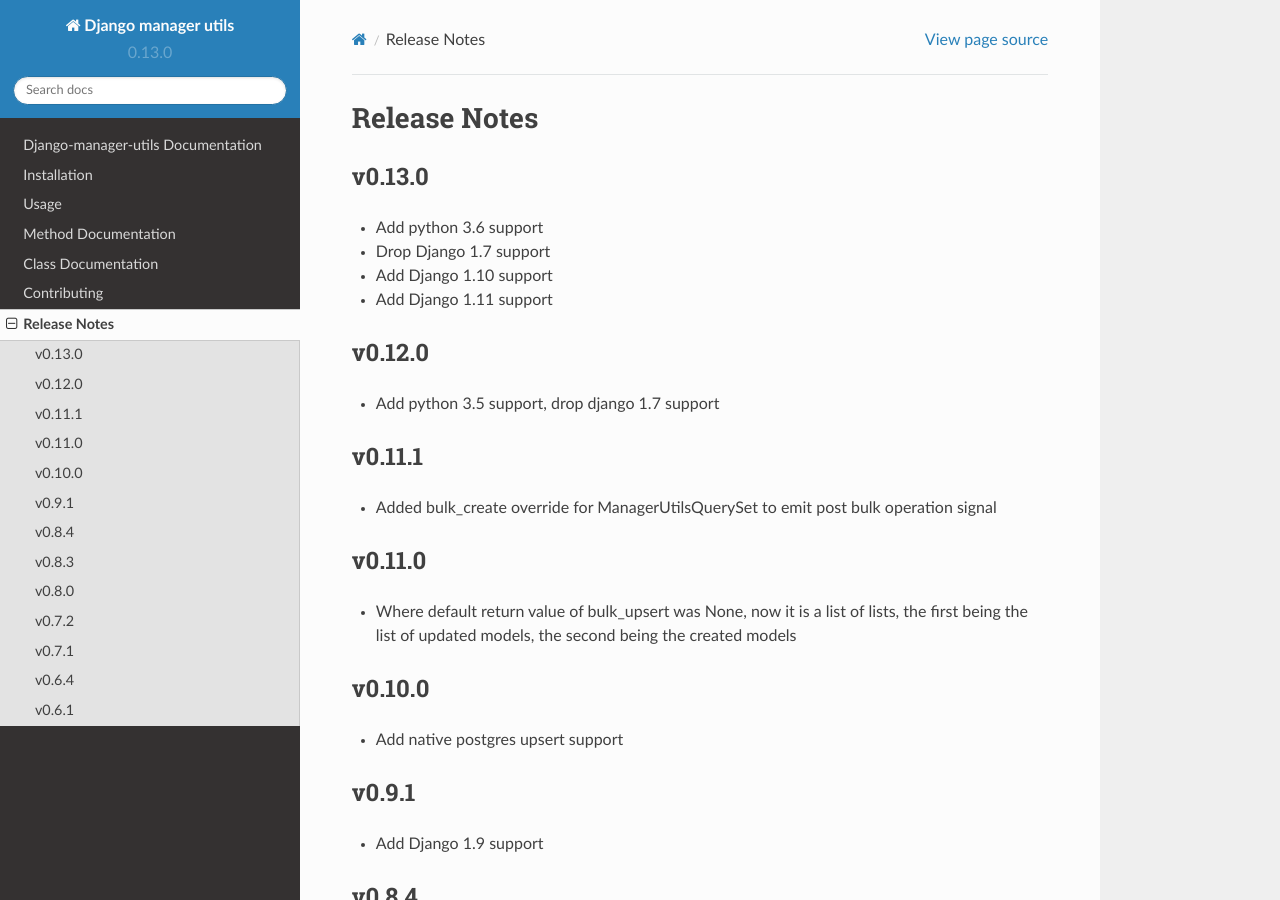
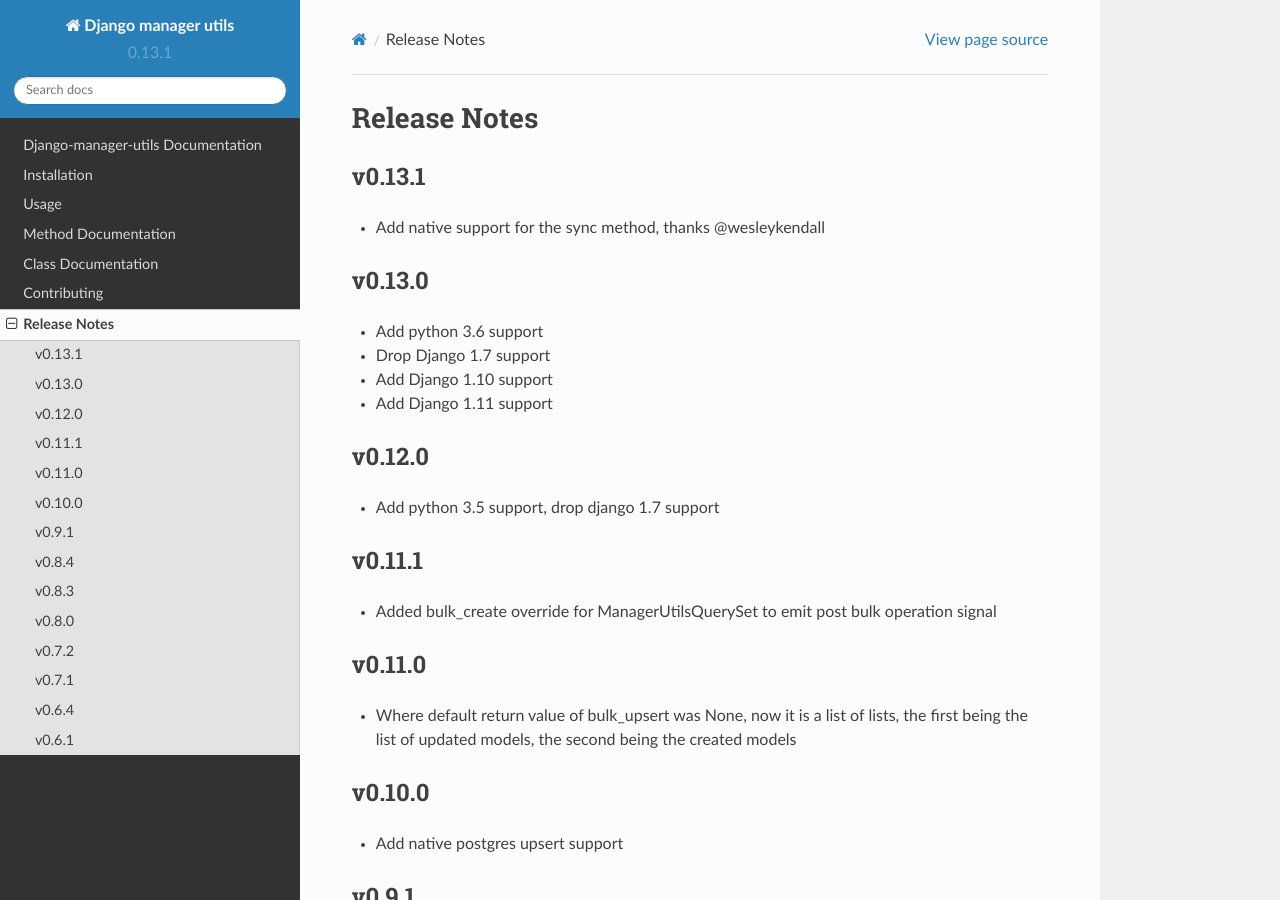
Before and after one commit to ambitioninc/django-manager-utils, a Sphinx documentation site: the page built from docs/release_notes.rst, in a window 1280 px wide and 900 px high. Built offline with Sphinx 7.4.7 and the Read the Docs theme 2.0.0, drawn with Linux system fonts in a browser that asks for light colours.

Commit message:
Bump version, add release notes

```diff
--- a/docs/release_notes.rst
+++ b/docs/release_notes.rst
@@ -1,5 +1,9 @@
 Release Notes
 =============
+
+v0.13.1
+-------
+* Add native support for the sync method, thanks @wesleykendall
 
 v0.13.0
 -------
--- a/manager_utils/version.py
+++ b/manager_utils/version.py
@@ -1 +1 @@
-__version__ = '0.13.0'
+__version__ = '0.13.1'
```
